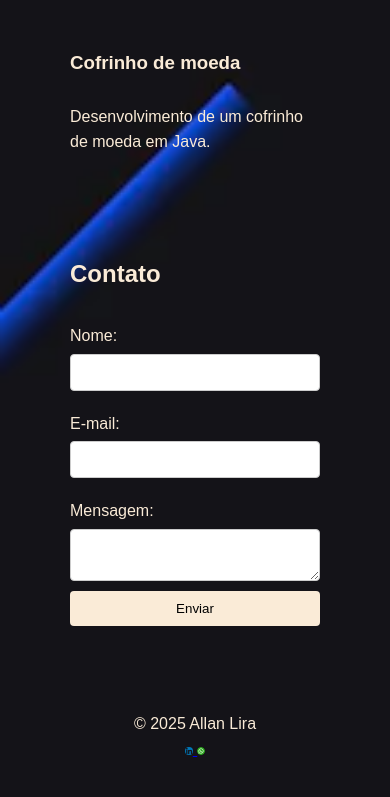
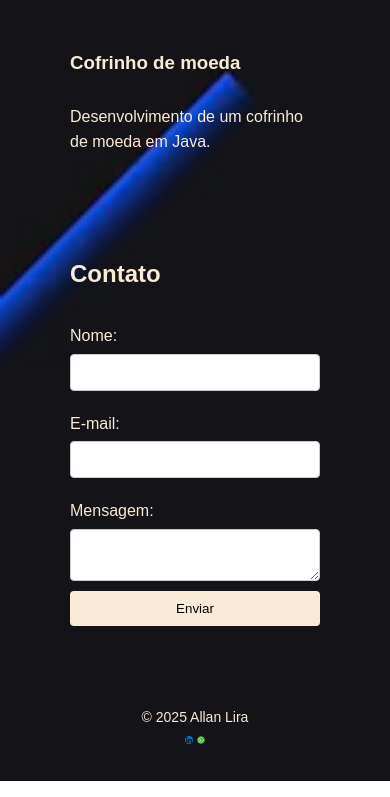
Before and after one commit to AllanLira93/Meu-portf-lio, a plain HTML site: page index.html in a window 390 px wide. Shown: the part 1540-2337 px from the top of the page. Drawn offline with Linux system fonts and the light colour scheme.

Commit message:
Update style.css

```diff
--- a/style.css
+++ b/style.css
@@ -71,15 +71,18 @@
 
   }
 
- footer {
+footer {
       text-align: center;
       padding: 15px;
       color: antiquewhite
 
   }
-  @media (max-width: 600px){
-
-  }
+  @media (max-width: 600px) {
+    footer {
+        font-size: 14px;
+        padding: 10px;
+    }
+}
   .navbar{
     display: flex;
     justify-content:space-between;
```
